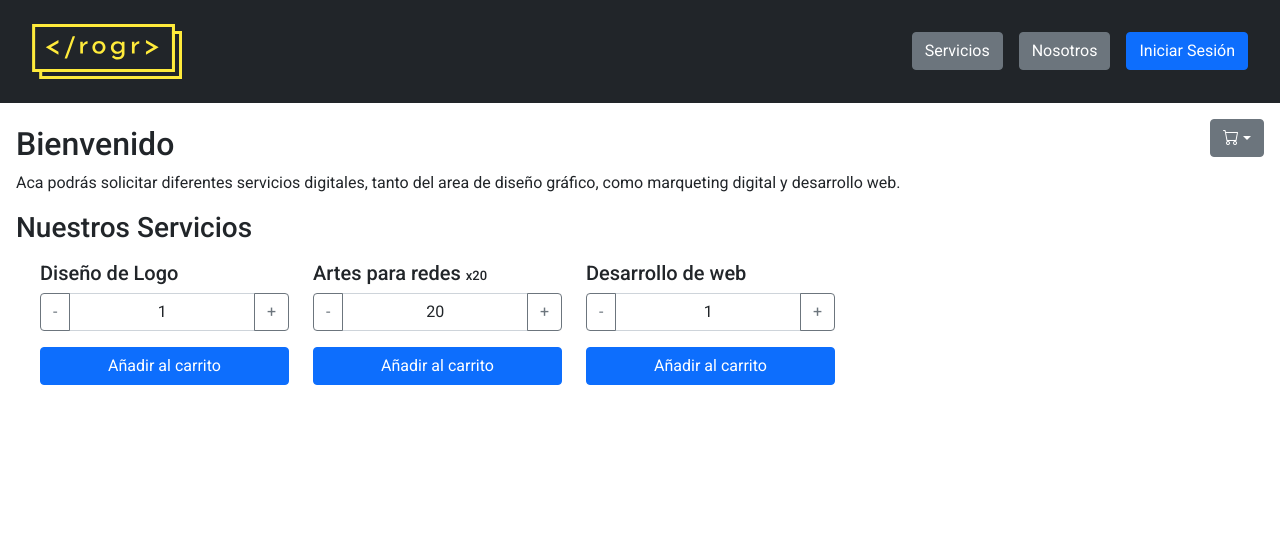
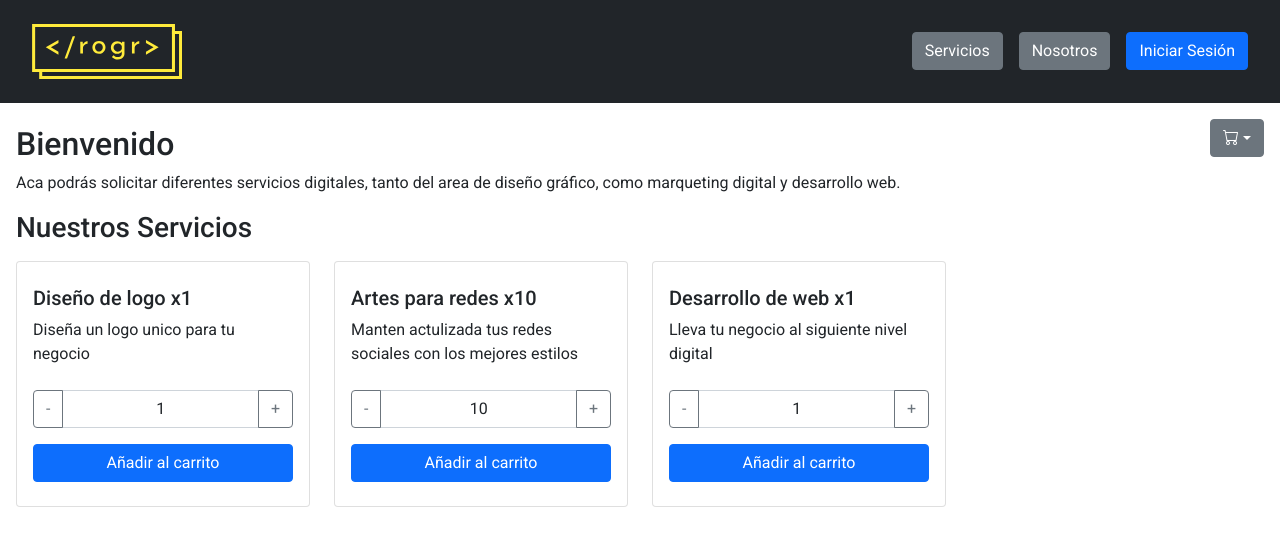
Before and after one commit to RecRoger/ArzolaReactApp, a React (Create React App) app: page / in a window 1280 px wide. Shown: the top 546 px of the page. Built offline with nearby package versions, Linux system fonts and the light colour scheme.

Commit message:
create async call to items

```diff
--- a/src/App.js
+++ b/src/App.js
@@ -1,7 +1,7 @@
 import './App.css';
 import NavBar from './components/NavBar';
 import React from "react";
-import ItemListContainer from './components/ItemListContainer'
+import ItemListContainer from './components/ItemList/ItemListContainer'
 
 function App() {
   return (
--- /dev/null
+++ b/src/components/Item.jsx
@@ -0,0 +1,29 @@
+import ItemCount from "./ItemCount";
+import Swal from "sweetalert2";
+
+export default function Item({ item}) {
+
+    const onAdd = (item, count) => {
+        Swal.fire({
+            position: 'bottom-end',
+            icon: 'success',
+            title: `${item.name}${count > 1 ? `(x${count})` : '' } añadido al Carrito`,
+            showConfirmButton: false,
+            timer: 4500,
+        })
+      }
+
+    return (
+        <>
+            <div className="card px-3 py-4 d-flex">
+                <h5>
+                    {item.name} { item.steps ? <span className="count-item.steps">x{item.steps}</span> : ''}
+                </h5>
+                <p className="mb-4">{item.detail}</p>
+                <div className="mt-auto">
+                    <ItemCount item={item} onAdd={onAdd}></ItemCount>
+                </div>
+            </div>
+        </>
+    );
+}
--- a/src/components/ItemCount.jsx
+++ b/src/components/ItemCount.jsx
@@ -2,22 +2,22 @@ import React, { useState } from "react";
 import Swal from 'sweetalert2'
 
 
-function ItemCount({ itemName, stock, initial, steps, onAdd }) {
-    const [count, setCount] = useState(initial || steps || 1)
+function ItemCount({ item, onAdd }) {
+    const [count, setCount] = useState(item?.initial || item.item.steps || 1)
 
     function decrement() {
         if(count > 0)
-        setCount((count - (steps || 1)))
+        setCount((count - (item.steps || 1)))
     }
     function increment() {
-        if(count + (steps || 1) <= stock ) {
-            setCount(count + (steps || 1))
+        if(count + (item.steps || 1) <= item.stock ) {
+            setCount(count + (item.steps || 1))
         } else {
             Swal.fire({
                 position: 'bottom-end',
                 icon: 'error',
                 title: 'Personal insuficiente',
-                text: `No hay personal disponible en estos momentos para tomar tantos trabajos de ${itemName}`,
+                text: `No hay personal disponible en estos momentos para tomar tantos trabajos de ${item.name}`,
                 showConfirmButton: false,
                 timer: 5500,
                 toast: true
@@ -29,16 +29,13 @@ function ItemCount({ itemName, stock, initial, steps, onAdd }) {
     return (
       <>
           <div className="item-counter">
-            <h5>
-                {itemName} { steps ? <span className="count-steps">x{steps}</span> : ''}
-            </h5>
             <div className="input-group mb-3 count-section">
                 <button className="btn btn-outline-secondary" type="button" onClick={()=> decrement()}>-</button>
-                <input type="tel" className="form-control item-quantity" aria-label={itemName + ' count'} disabled value={count}></input>
+                <input type="tel" className="form-control item-quantity" aria-label={item.name + ' count'} disabled value={count}></input>
                 <button className="btn btn-outline-secondary" type="button" onClick={()=> increment()}>+</button>
             </div>
             <div className="d-grid gap-2">
-                <button className="btn btn-primary" type="button" onClick={()=> onAdd(itemName, count)}>Añadir al carrito</button>
+                <button className="btn btn-primary" type="button" onClick={()=> onAdd(item, count)}>Añadir al carrito</button>
             </div>
 
           </div>
--- /dev/null
+++ b/src/components/ItemList/ItemList.jsx
@@ -0,0 +1,17 @@
+
+import Item from '../Item.jsx';
+
+export default function ItemList({ items }) {
+
+  return (
+    <>
+      <div className="row service-container mt-3">
+        {items.map(item =>
+            <div key={'item-'+item.id} className="col-3 d-flex">
+                <Item item={item}></Item>
+            </div>
+        )}
+      </div>
+    </>
+  );
+}
--- /dev/null
+++ b/src/components/ItemList/ItemListContainer.jsx
@@ -0,0 +1,41 @@
+import { useEffect, useState } from 'react';
+import ItemList from './ItemList.jsx';
+
+export const DefaultItems = [
+  { id: 1, name: "Diseño de logo", detail: "Diseña un logo unico para tu negocio", initial: 1, stock: 10, steps: 1 },
+  { id: 2, name: "Artes para redes", detail: "Manten actulizada tus redes sociales con los mejores estilos", initial: 10, stock: 100, steps: 10 },
+  { id: 3, name: "Desarrollo de web", detail: "Lleva tu negocio al siguiente nivel digital", initial: 1, stock: 5, steps: 1 },
+]
+
+export default function ItemListContainer() {
+
+  let [items, setItems] = useState([]);
+
+  const getItems = new Promise((resolve, reject) => {
+    setTimeout(()=>{
+      resolve(DefaultItems)
+    },2000)
+  }, (err)=>{throw err})
+
+
+  useEffect(()=> {
+    getItems.then((resp)=>{
+      setItems(resp)
+    });
+  }, [])
+
+  return (
+    <>
+      <h3>Nuestros Servicios</h3>
+
+      { items?.length ?
+        <ItemList items={ items }/>
+        : <div className="text-center mt-5">
+            <div className="spinner-grow" role="status">
+              <span className="visually-hidden">Loading...</span>
+            </div>
+          </div>
+      }
+    </>
+  );
+}
--- a/src/components/ItemListContainer.jsx
+++ /dev/null
@@ -1,34 +0,0 @@
-import ItemCount from './ItemCount.jsx'
-import Swal from 'sweetalert2'
-
-export default function ItemListContainer() {
-
-
-  const onAdd = (itemName, count) => {
-    Swal.fire({
-        position: 'bottom-end',
-        icon: 'success',
-        title: `${itemName}${count > 1 ? `(x${count})` : '' } añadido al Carrito`,
-        showConfirmButton: false,
-        timer: 4500,
-    })
-  }
-
-  return (
-    <>
-      <h3>Nuestros Servicios</h3>
-
-      <div className="row service-container container mt-3">
-        <div className="col-3">
-          <ItemCount itemName="Diseño de Logo" initial={0} stock={10} onAdd={onAdd}></ItemCount>
-        </div>
-        <div className="col-3">
-          <ItemCount itemName="Artes para redes" initial={0} stock={100} steps={20} onAdd={onAdd}></ItemCount>
-        </div>
-        <div className="col-3">
-          <ItemCount itemName="Desarrollo de web" initial={0} stock={5} onAdd={onAdd}></ItemCount>
-        </div>
-      </div>
-    </>
-  );
-}
```
